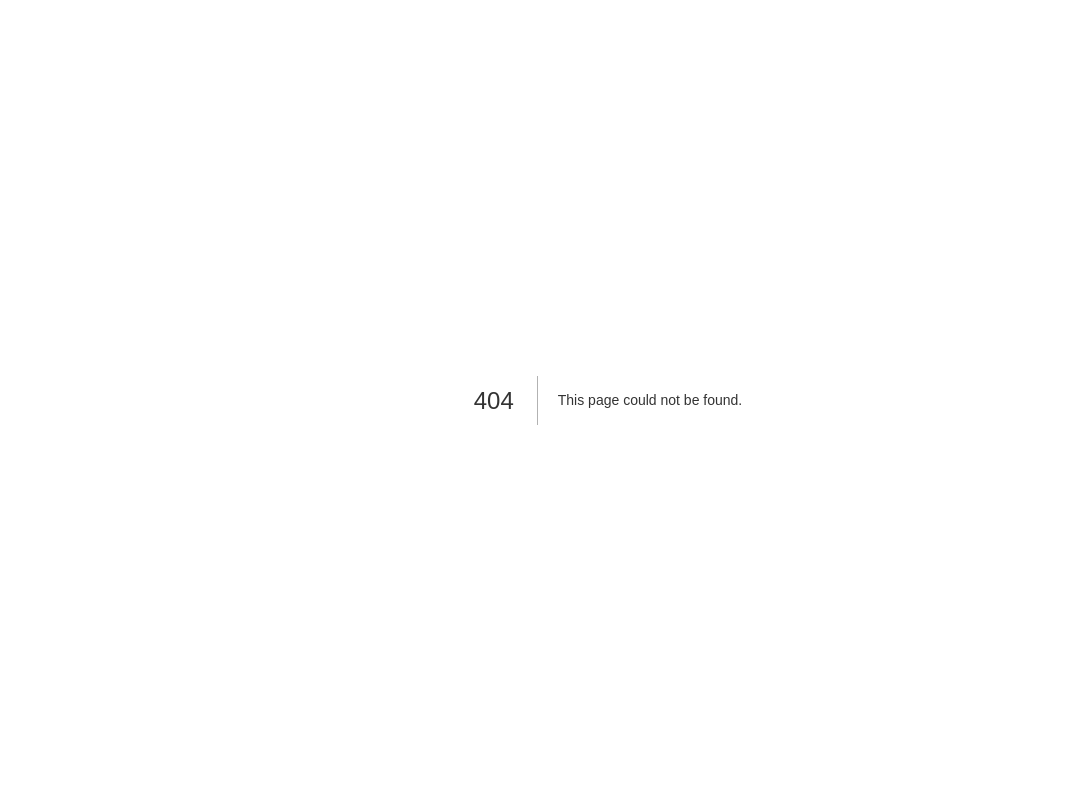
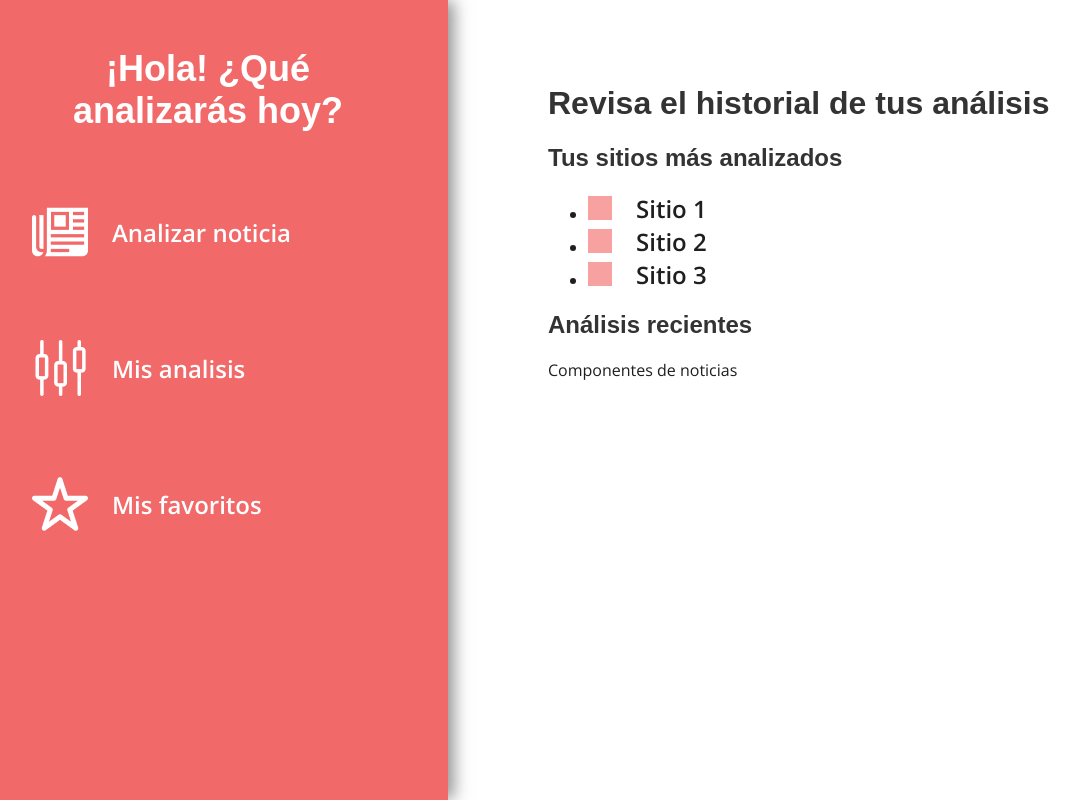
Before and after one commit to MikeMV97/esFakeFrontend, a Next.js app: page /my-analysis in a window 1280 px wide. Before the commit this address had no page. Shown: the whole page, without its empty margins (32-1112 px from the left). Built offline with nearby package versions, Linux system fonts and the light colour scheme; a web font is replaced by a local one.

Commit message:
:art: Preliminar my-analysis page

```diff
--- /dev/null
+++ b/pages/my-analysis.js
@@ -0,0 +1,32 @@
+import { SideBarMenu } from "../components/SideBarMenu";
+import { UserHomeContainer } from "../styles/UserHomeContainer/UserHomeContainer";
+import { MetricName } from "../components/MetricName";
+
+const MyAnalysis = () => {
+  return (
+    <UserHomeContainer>
+      <SideBarMenu />
+      <main>
+        <h1>Revisa el historial de tus análisis</h1>
+        <h2>Tus sitios más analizados</h2>
+        <div>
+          <ul>
+            <li>
+              <MetricName name="Sitio 1" />
+            </li>
+            <li>
+              <MetricName name="Sitio 2" />
+            </li>
+            <li>
+              <MetricName name="Sitio 3" />
+            </li>
+          </ul>
+        </div>
+        <h2>Análisis recientes</h2>
+        <div>Componentes de noticias</div>
+      </main>
+    </UserHomeContainer>
+  );
+};
+
+export default MyAnalysis;
```
Also changed, not shown: public/newsPaperIconBlack.png (added).
